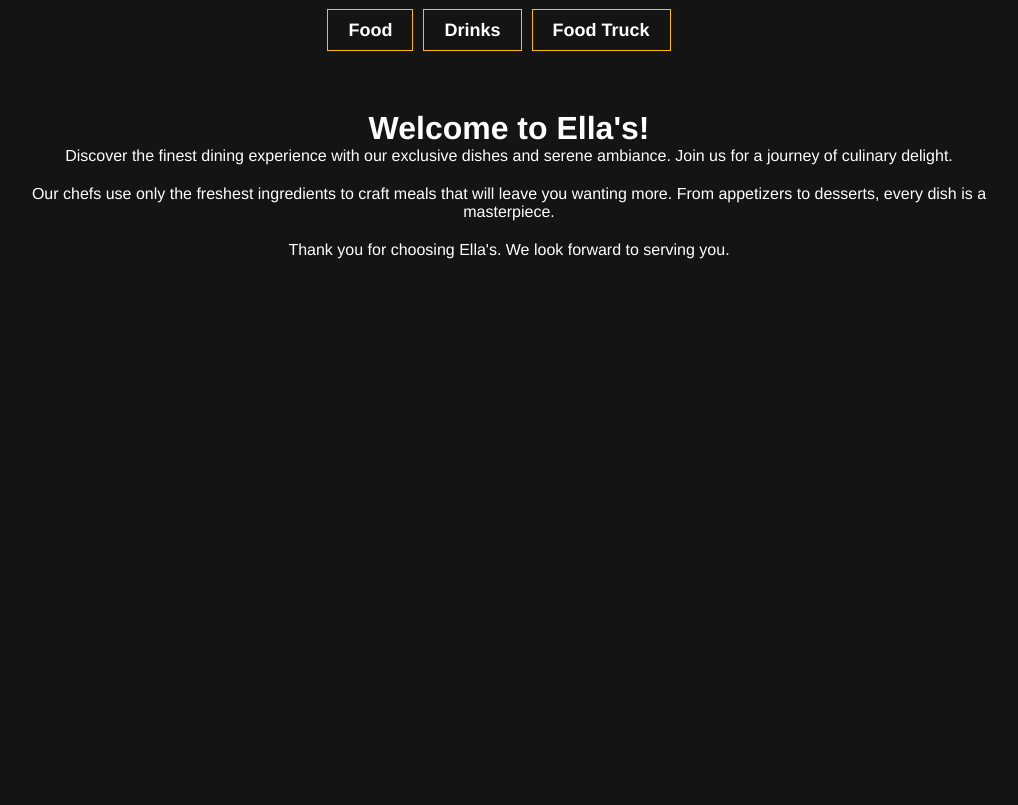
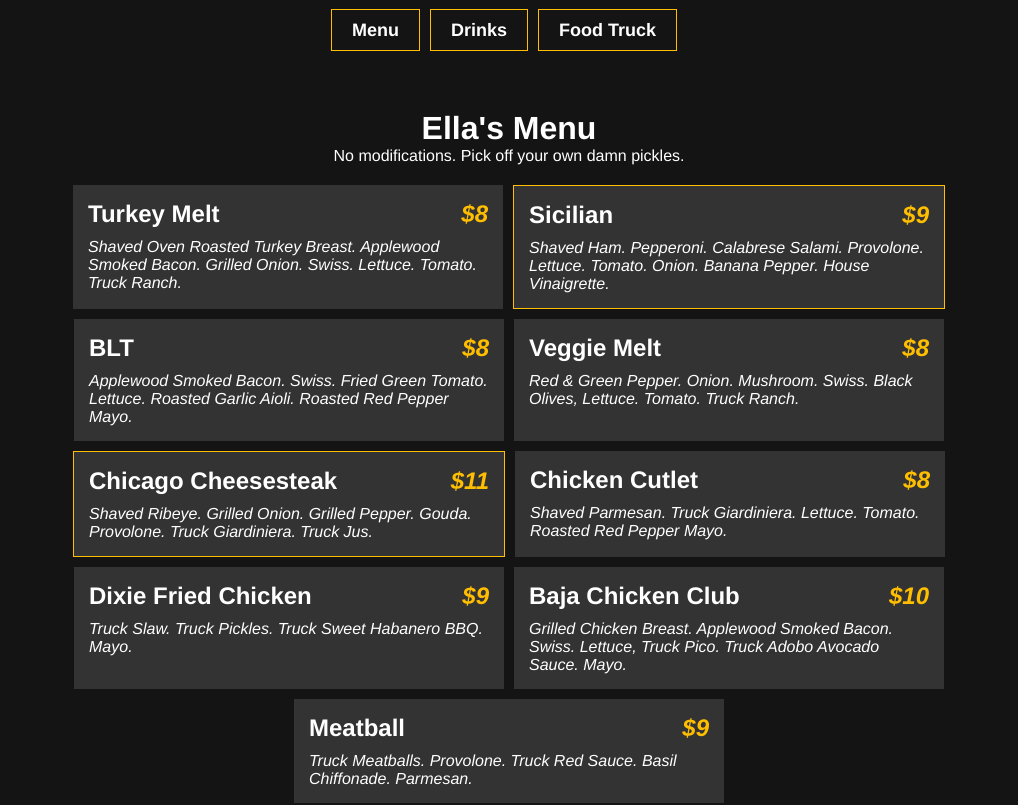
Before and after one commit to AlexWestIsBest/ellas, a React (Create React App) app: page / in a window 1280 px wide. Shown: the top 805 px of the page, without its empty margins (131-1149 px from the left). Built offline with nearby package versions, Linux system fonts and the light colour scheme.

Commit message:
Centers header, sets /menu as home page

```diff
--- a/src/App.js
+++ b/src/App.js
@@ -15,9 +15,9 @@ function App() {
                 <Header />
                 <div className="bodyContent">
                     <Routes>
-                        <Route path="/" element={<Home />} />
+                        <Route path="/" element={<Menu />} />  {/* LOOK HERE ALEX- ALTERNATIVE HOME PAGE */}
                         <Route path="/menu" element={<Menu />} />
-                        <Route path="/wineandbeer" element={<WineAndBeer />} />
+                        <Route path="/drinks" element={<WineAndBeer />} />
                         <Route path="/foodtruck" element={<FoodTruck />} />
                     </Routes>
                 </div>
--- a/src/HeaderStuff/Header.css
+++ b/src/HeaderStuff/Header.css
@@ -37,10 +37,6 @@
   text-decoration: none;
 }
 
-.button:last-child {
-  margin-right: 20px;
-}
-
 .button:hover {
   background-color: rgb(255, 191, 0); /* Change background color on hover */
   color: black;
--- a/src/HeaderStuff/Header.js
+++ b/src/HeaderStuff/Header.js
@@ -11,8 +11,8 @@ function Header() {
           {/* <div className="headerContent"> */}
               {/* <Link to="/"><img src={logo} alt="Restaurant Logo" className="logo"></img></Link> */}
               <div className="buttons">
-                  <Link to="/menu" className="button menu">Food</Link>
-                  <Link to="/wineandbeer" className="button wineandbeer">Drinks</Link>
+                  <Link to="/menu" className="button menu">Menu</Link>
+                  <Link to="/drinks" className="button wineandbeer">Drinks</Link>
                   <Link to="/foodtruck" className="button foodtruck">Food Truck</Link>
               </div>
           {/* </div> */}
```
Also changed, not shown: 1 other file (tests, documents, lock files or other folders).
